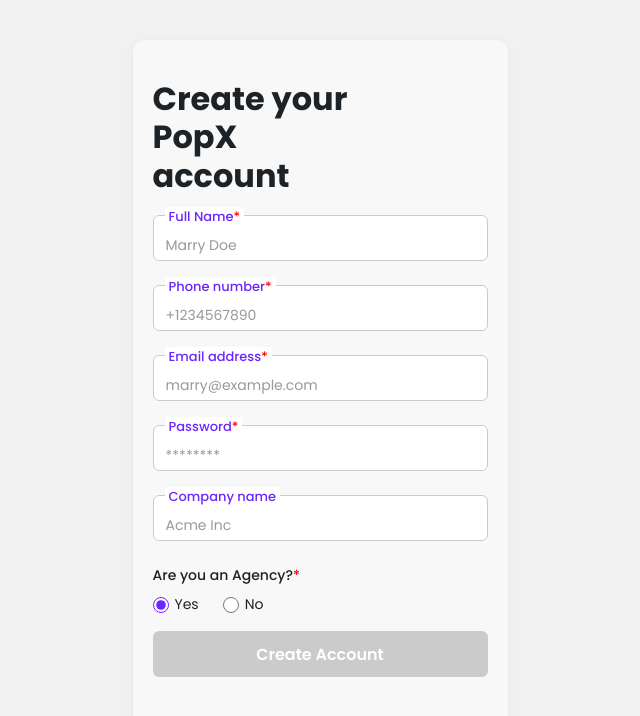
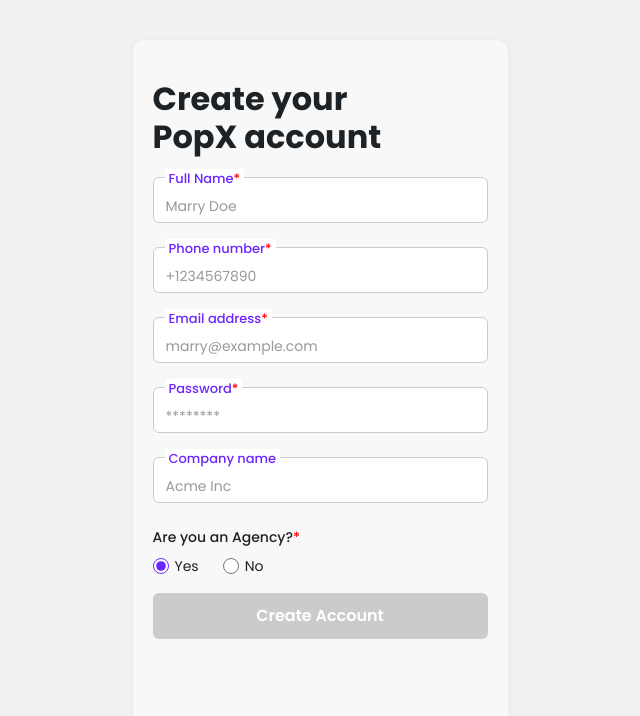
Before and after one commit to revanthkankipati/popx-assignment, a React (Vite) app: page /signup in a window 1280 px wide. Shown: the top 716 px of the page, without its empty margins (320-960 px from the left). Built offline with nearby package versions, Linux system fonts and the light colour scheme.

Commit message:
Widen signup title container

```diff
--- a/src/styles/app.css
+++ b/src/styles/app.css
@@ -57,7 +57,7 @@
   font-size: 32px;
   font-weight: 700;
   color: #1d2226;
-  width: 200px;
+  max-width: 280px;
   line-height: 1.2;
   margin-top: 40px;
   margin-bottom: 8px;
```
